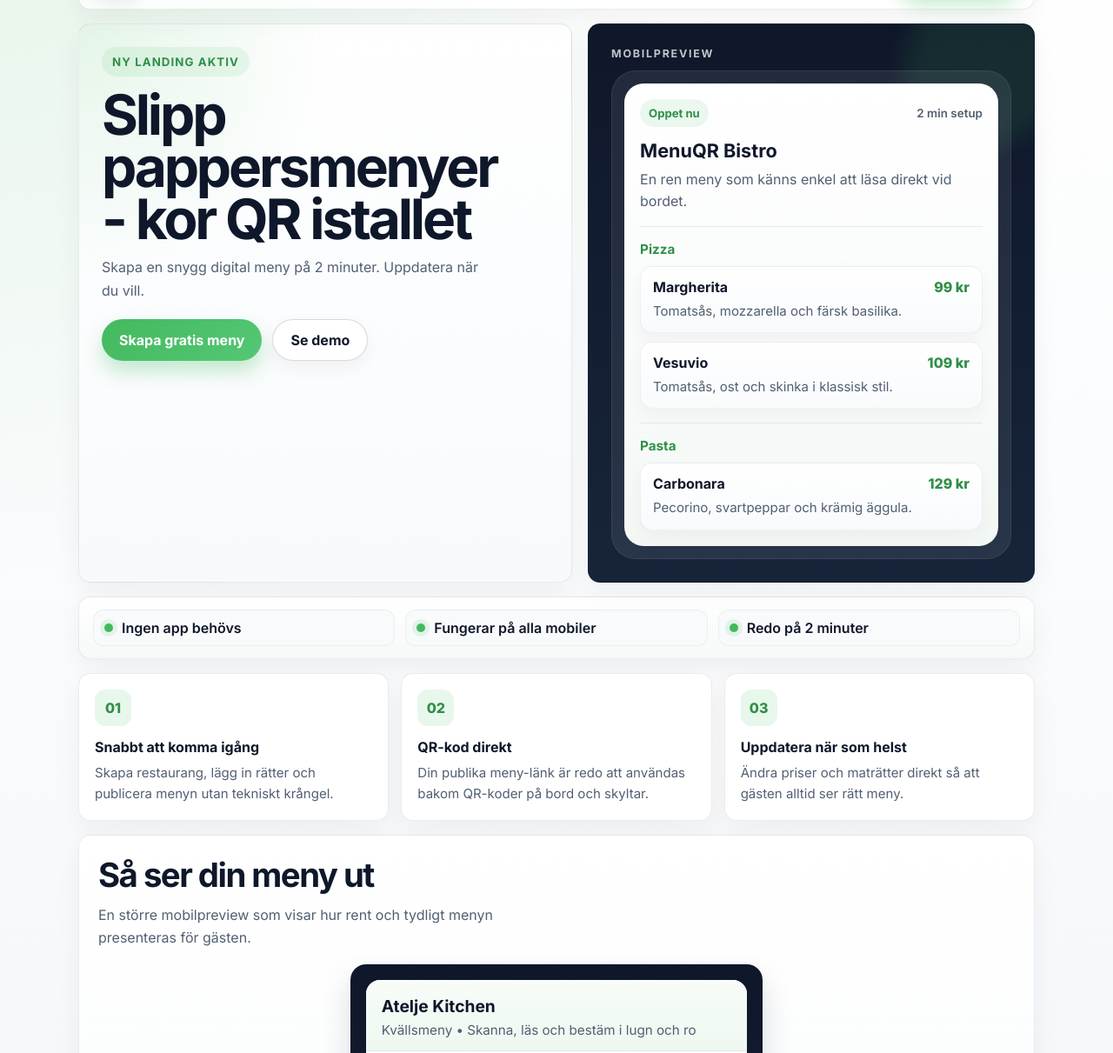
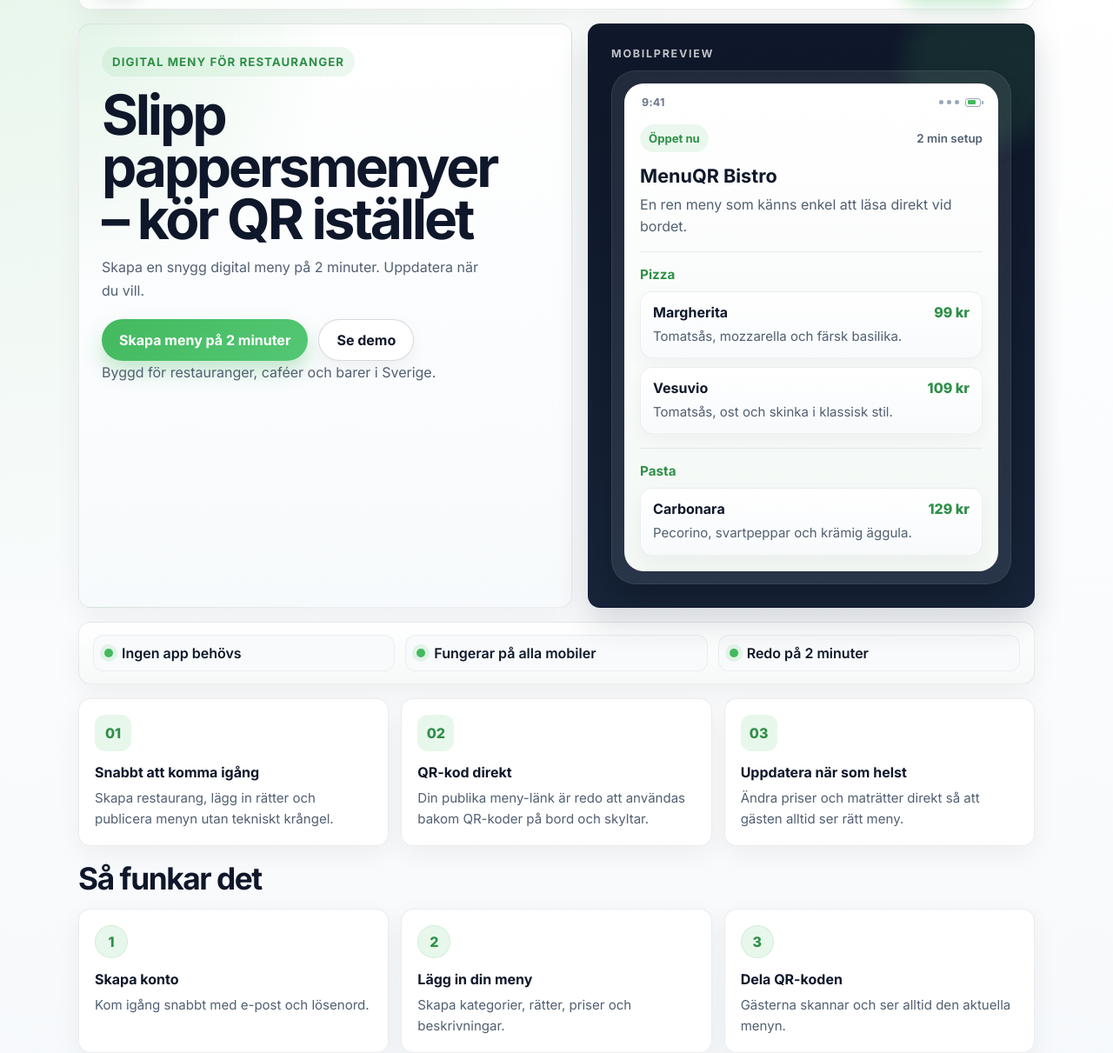
Before and after one commit to hofsmog/menuqr, a plain HTML site: page index.html in a window 1280 px wide. Shown: the part 89-1300 px from the top of the page at 87% size. Drawn offline with nearby package versions, Linux system fonts and the light colour scheme.

Commit message:
Update index.html

```diff
--- a/index.html
+++ b/index.html
@@ -1062,11 +1062,25 @@
       margin-top: 20px;
     }
 
+    .lp-proof {
+      margin: 10px 0 0;
+      color: #526072;
+      font-size: 0.9rem;
+      line-height: 1.5;
+    }
+
     .lp-hero-preview {
       background: linear-gradient(180deg, #0f172a 0%, #17243a 100%);
       color: white;
       position: relative;
       overflow: hidden;
+      transition: transform 180ms ease, box-shadow 180ms ease;
+      box-shadow: 0 16px 36px rgba(15, 23, 42, 0.16);
+    }
+
+    .lp-hero-preview:hover {
+      transform: translateY(-3px);
+      box-shadow: 0 22px 46px rgba(15, 23, 42, 0.2);
     }
 
     .lp-hero-preview::before {
@@ -1099,13 +1113,72 @@
       padding: 14px;
       background: rgba(255, 255, 255, 0.08);
       border: 1px solid rgba(255, 255, 255, 0.08);
+      box-shadow: 0 20px 44px rgba(0, 0, 0, 0.24);
     }
 
     .lp-phone-screen {
       border-radius: 22px;
-      padding: 18px;
+      padding: 0 18px 18px;
       background: linear-gradient(180deg, #ffffff 0%, #f3f8f5 100%);
       color: var(--text);
+    }
+
+    .lp-statusbar {
+      display: flex;
+      justify-content: space-between;
+      align-items: center;
+      padding: 14px 2px 10px;
+      margin-bottom: 8px;
+      color: #6a7789;
+      font-size: 0.78rem;
+      font-weight: 700;
+      letter-spacing: 0.02em;
+    }
+
+    .lp-status-icons {
+      display: inline-flex;
+      align-items: center;
+      gap: 7px;
+    }
+
+    .lp-status-dots {
+      display: inline-flex;
+      gap: 4px;
+    }
+
+    .lp-status-dots span {
+      width: 5px;
+      height: 5px;
+      border-radius: 999px;
+      background: #9aa7b8;
+      display: block;
+    }
+
+    .lp-status-battery {
+      width: 18px;
+      height: 10px;
+      border: 1.5px solid #9aa7b8;
+      border-radius: 3px;
+      position: relative;
+    }
+
+    .lp-status-battery::before {
+      content: "";
+      position: absolute;
+      inset: 1.5px 5px 1.5px 1.5px;
+      border-radius: 1px;
+      background: #43b95f;
+    }
+
+    .lp-status-battery::after {
+      content: "";
+      position: absolute;
+      top: 2px;
+      right: -4px;
+      width: 2px;
+      height: 4px;
+      border-radius: 1px;
+      background: #9aa7b8;
     }
 
     .lp-phone-top {
@@ -1258,6 +1331,52 @@
       font-size: 0.94rem;
     }
 
+    .lp-steps-wrap {
+      display: grid;
+      gap: 14px;
+    }
+
+    .lp-steps-title {
+      margin: 0;
+      font-size: clamp(1.7rem, 3vw, 2.2rem);
+      letter-spacing: -0.04em;
+    }
+
+    .lp-steps {
+      display: grid;
+      grid-template-columns: repeat(3, minmax(0, 1fr));
+      gap: 14px;
+    }
+
+    .lp-step {
+      padding: 18px;
+    }
+
+    .lp-step-number {
+      width: 38px;
+      height: 38px;
+      border-radius: 999px;
+      display: grid;
+      place-items: center;
+      background: rgba(67, 185, 95, 0.12);
+      color: var(--brand-deep);
+      font-weight: 800;
+      margin-bottom: 14px;
+      box-shadow: inset 0 0 0 1px rgba(67, 185, 95, 0.14);
+    }
+
+    .lp-step h3 {
+      margin: 0 0 8px;
+      font-size: 1rem;
+    }
+
+    .lp-step p {
+      margin: 0;
+      color: var(--muted);
+      line-height: 1.6;
+      font-size: 0.94rem;
+    }
+
     .lp-demo {
       padding: 22px;
       display: grid;
@@ -1463,7 +1582,8 @@
       .trust-bar,
       .features-grid,
       .lp-trust,
-      .lp-features {
+      .lp-features,
+      .lp-steps {
         grid-template-columns: 1fr;
       }
 
@@ -1857,21 +1977,33 @@
         <div class="lp">
           <section class="lp-hero">
             <div class="lp-card lp-hero-copy">
-              <div class="lp-kicker">NY LANDING AKTIV</div>
-              <h1>Slipp pappersmenyer - kor QR istallet</h1>
+              <div class="lp-kicker">Digital meny för restauranger</div>
+              <h1>Slipp pappersmenyer – kör QR istället</h1>
               <p>Skapa en snygg digital meny på 2 minuter. Uppdatera när du vill.</p>
               <div class="lp-actions">
-                <button class="btn btn-primary" type="button" data-go-auth="signup">Skapa gratis meny</button>
+                <button class="btn btn-primary" type="button" data-go-auth="signup">Skapa meny på 2 minuter</button>
                 <button class="btn btn-outline" type="button" data-scroll-demo="true">Se demo</button>
               </div>
+              <p class="lp-proof">Byggd för restauranger, caféer och barer i Sverige.</p>
             </div>
 
             <aside class="lp-card lp-hero-preview">
               <p class="lp-preview-label">Mobilpreview</p>
               <div class="lp-phone">
                 <div class="lp-phone-screen">
+                  <div class="lp-statusbar">
+                    <span>9:41</span>
+                    <div class="lp-status-icons">
+                      <div class="lp-status-dots">
+                        <span></span>
+                        <span></span>
+                        <span></span>
+                      </div>
+                      <span class="lp-status-battery"></span>
+                    </div>
+                  </div>
                   <div class="lp-phone-top">
-                    <span class="lp-phone-badge">Oppet nu</span>
+                    <span class="lp-phone-badge">Öppet nu</span>
                     <span class="lp-phone-note">2 min setup</span>
                   </div>
                   <h3>MenuQR Bistro</h3>
@@ -1943,6 +2075,27 @@
             </article>
           </section>
 
+          <section class="lp-steps-wrap">
+            <h2 class="lp-steps-title">Så funkar det</h2>
+            <div class="lp-steps">
+              <article class="lp-card lp-step">
+                <div class="lp-step-number">1</div>
+                <h3>Skapa konto</h3>
+                <p>Kom igång snabbt med e-post och lösenord.</p>
+              </article>
+              <article class="lp-card lp-step">
+                <div class="lp-step-number">2</div>
+                <h3>Lägg in din meny</h3>
+                <p>Skapa kategorier, rätter, priser och beskrivningar.</p>
+              </article>
+              <article class="lp-card lp-step">
+                <div class="lp-step-number">3</div>
+                <h3>Dela QR-koden</h3>
+                <p>Gästerna skannar och ser alltid den aktuella menyn.</p>
+              </article>
+            </div>
+          </section>
+
           <section id="demoSection" class="lp-card lp-demo">
             <div class="lp-demo-copy">
               <h2>Så ser din meny ut</h2>
@@ -1952,7 +2105,7 @@
             <div class="lp-demo-phone">
               <div class="lp-demo-screen">
                 <div class="lp-demo-head">
-                  <h3>Atelje Kitchen</h3>
+                  <h3>Ateljé Kitchen</h3>
                   <p>Kvällsmeny • Skanna, läs och bestäm i lugn och ro</p>
                 </div>
                 <div class="lp-demo-body">
@@ -1963,7 +2116,7 @@
                         <span>Bianca Tartufo</span>
                         <span class="lp-price">169 kr</span>
                       </div>
-                      <p>Creme fraiche, tryffel, mozzarella och rostad svamp.</p>
+                      <p>Crème fraiche, tryffel, mozzarella och rostad svamp.</p>
                     </div>
                     <div class="lp-menu-row">
                       <div class="lp-menu-row-head">
@@ -1981,7 +2134,7 @@
                         <span>Rigatoni al Forno</span>
                         <span class="lp-price">149 kr</span>
                       </div>
-                      <p>Tomat, basilika, mozzarella och långkokt ragu.</p>
+                      <p>Tomat, basilika, mozzarella och långkokt ragù.</p>
                     </div>
                     <div class="lp-menu-row">
                       <div class="lp-menu-row-head">
@@ -1997,9 +2150,9 @@
           </section>
 
           <section class="lp-card lp-cta">
-            <h2>Redo att komma igång?</h2>
+            <h2>Redo att slippa pappersmenyer?</h2>
             <p>Skapa din första digitala meny och börja dela den med QR redan idag.</p>
-            <button class="btn btn-primary" type="button" data-go-auth="signup">Skapa gratis meny</button>
+            <button class="btn btn-primary" type="button" data-go-auth="signup">Skapa meny på 2 minuter</button>
           </section>
         </div>
       `;
```
